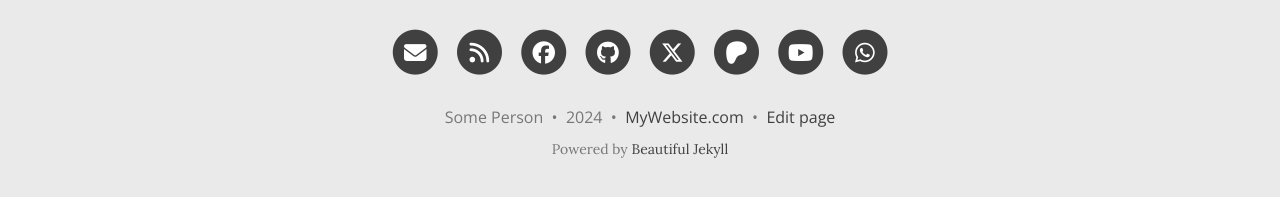
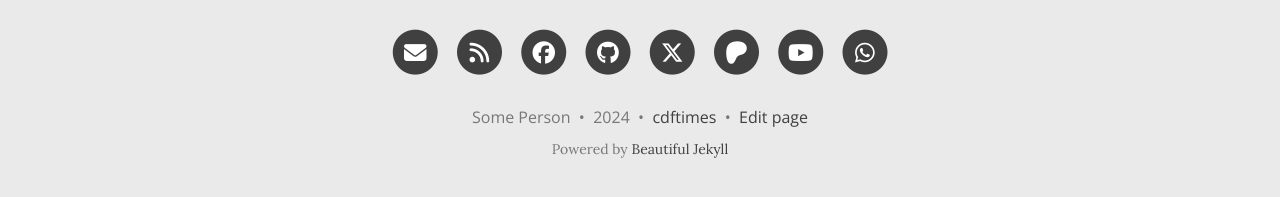
Before and after one commit to cdftimes/cdftimes.github.io, a Jekyll site: the page built from index.html, in a window 1280 px wide and 1369 px high. Shown: the part 1159-1356 px from the top of the window. Built offline with Jekyll 4.4.1, drawn with Linux system fonts in a browser that asks for light colours; the list of posts is cut into pages by our own code; comment, search, counter and statistics services are not loaded.

Commit message:
Update _config.yml

```diff
--- a/_config.yml
+++ b/_config.yml
@@ -53,7 +53,7 @@ social-network-links:
   email: "someone@example.com"
   rss: true  # remove this line if you don't want to show an RSS link at the bottom
   facebook: deanattali
-  github: daattali
+  github: cdftimes
   twitter: daattali
   patreon: DeanAttali
   youtube: "@daattali"
@@ -100,7 +100,7 @@ share-links-active:
 
 # How to display the link to your website in the footer
 # Remove this if you don't want a link in the footer
-url-pretty: "MyWebsite.com"
+url-pretty: "cdftimes"
 
 # Add the website title to the title of every page
 title-on-all-pages: true
```
